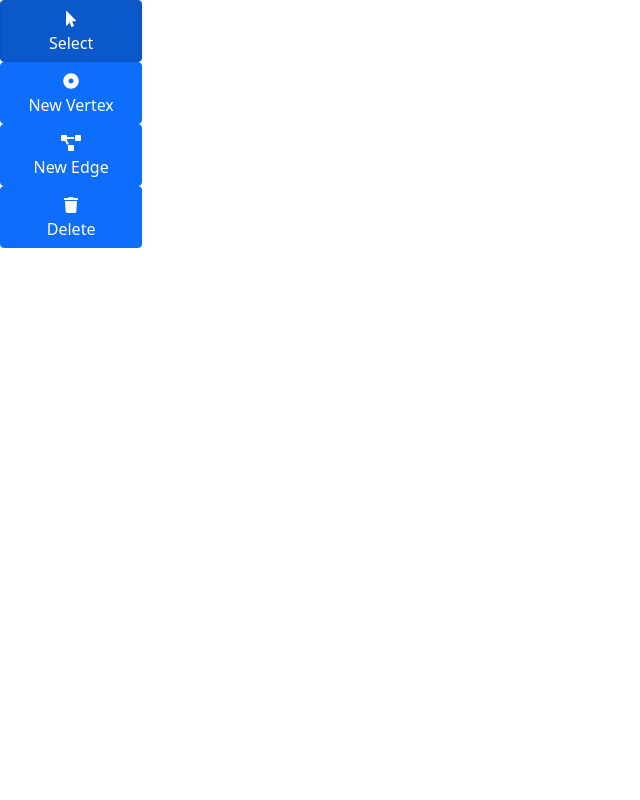
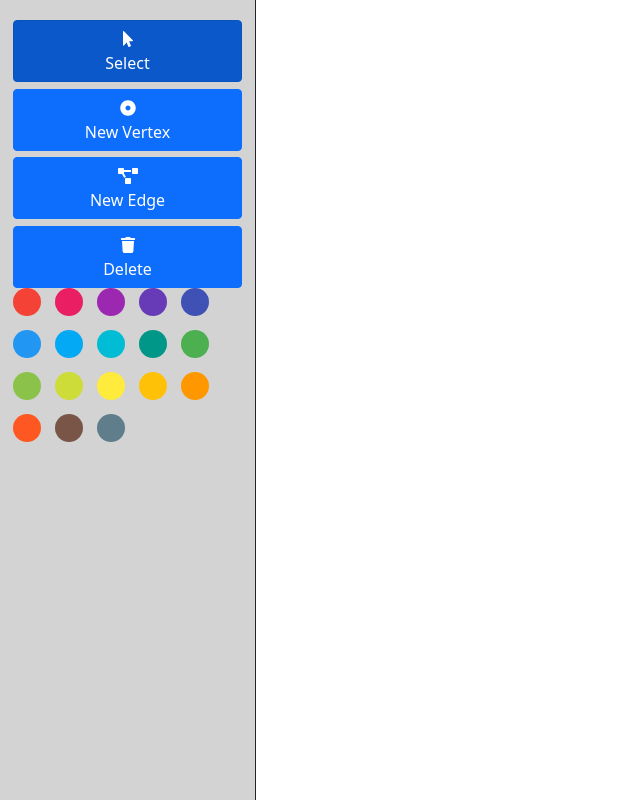
Before and after one commit to BenjaminMichaelis/graph-sketchpad, a React (Create React App) app: page / in a window 1280 px wide. Shown: the whole page, without its empty margins (0-640 px from the left). Built offline with nearby package versions, Linux system fonts and the light colour scheme.

Commit message:
Add Color Picker

```diff
--- a/package.json
+++ b/package.json
@@ -13,6 +13,7 @@
     "fortawesome": "^0.0.1-security",
     "react": "^17.0.2",
     "react-bootstrap": "^2.0.0",
+    "react-color": "^2.19.3",
     "react-dom": "^17.0.2",
     "react-fontawesome": "^1.7.1",
     "react-moveable": "^0.30.3",
--- a/src/App.js
+++ b/src/App.js
@@ -8,15 +8,19 @@ import ClickAction from './ClickAction';
 function App()
 {
     const [clickAction, setClickAction] = useState(ClickAction.SELECT)
+    const [color, setColor] = useState('#000000');
 
     return (
         <div className='App'>
         <Sidebar
             clickAction={clickAction}
             setClickAction={setClickAction}
+            color={color}
+            setColor={setColor}
         />
         <GraphingSurface
             clickAction={clickAction}
+            color={color}
         />
         </div>
     );
--- a/src/Edge.js
+++ b/src/Edge.js
@@ -7,6 +7,7 @@ function Edge(props)
     const [start, end] = edge.endpoints
     const [x1, y1] = start.position
     const [x2, y2] = end.position
+    const color = edge.color
 
     const rem2px = (rem) =>
     {
@@ -19,7 +20,7 @@ function Edge(props)
                 onClick={onClick}
                 className='Edge-Path'
                 fill='none'
-                stroke='black'
+                stroke={color}
                 strokeWidth='3'
                 d={
                     `M ${x1 - rem2px(10-1)} ${y1}
--- a/src/GraphingSurface.js
+++ b/src/GraphingSurface.js
@@ -8,7 +8,7 @@ import EdgeContainer from './EdgeContainer';
 
 function GraphingSurface(props)
 {
-    const {clickAction} = props
+    const {clickAction, color} = props
     const [vertices, setVertices] = useState([]);
     const [startEdge, setStartEdge] =useState(null);
     const [dragging, setDragging] = useState(null);
@@ -28,7 +28,7 @@ function GraphingSurface(props)
         {
             const x = event.clientX;
             const y = event.clientY;
-            addVertex({position: [x, y]});
+            addVertex({position: [x, y], color: color});
         }
     }
 
@@ -47,6 +47,10 @@ function GraphingSurface(props)
         {
             removeVertex(index)
         }
+        else if (clickAction === ClickAction.COLOR)
+        {
+            colorVertex(index, color)
+        }
     }
 
     const moveVertex = (index, newPosition) =>
@@ -64,6 +68,13 @@ function GraphingSurface(props)
         const vertexCopy = [...vertices];
         vertexCopy.splice(index, 1);
         setVertices(vertexCopy);
+    }
+
+    const colorVertex = (index, color) =>
+    {
+        const copy = [...vertices];
+        copy[index].color = color;
+        setVertices(copy);
     }
 
     const startDrag = (index) =>
@@ -92,7 +103,7 @@ function GraphingSurface(props)
         }
         else
         {
-            addEdge({endpoints: [vertices[startEdge],vertices[index]]})
+            addEdge({endpoints: [vertices[startEdge],vertices[index]], color: color})
             setStartEdge(null)
         }
     }
@@ -109,12 +120,23 @@ function GraphingSurface(props)
         setEdges(copy);
     }
 
+    const colorEdge = (index, color) =>
+    {
+        const copy = [...edges];
+        copy[index].color = color;
+        setEdges(copy);
+    }
+
     const onEdgeClick = (event, index) =>
     {
         if (clickAction === ClickAction.DELETE)
         {
             event.stopPropagation()
             removeEdge(index)
+        }
+        if (clickAction === ClickAction.COLOR)
+        {
+            colorEdge(index, color)
         }
     }
 
--- a/src/SideBarButton.css
+++ b/src/SideBarButton.css
@@ -1,5 +1,9 @@
 .SidebarButton {
-    width: 100%
+    width: 100%;
+    padding: 2%;
+    margin-top: 3%;
+    margin-left: auto;
+    margin-right: auto;
 }
 
 .SidebarButton-Name {
--- a/src/Sidebar.css
+++ b/src/Sidebar.css
@@ -1,4 +1,20 @@
 .Sidebar {
     height: 100%;
-    width: 10rem;
+    width: 20%;
+    padding: 1%;
+    background-color:lightgray;
+    border-right-color: black;
+    border-right: 1px;
+    border-right-style: solid;
+    flex-shrink: 0;
 }
+
+.Sidebar-ColorPicker
+{
+    width:"300%";
+    margin-top:"15px";
+    padding-top:"15px";
+    margin-left:"auto";
+    margin-right:"auto";
+    height:"90%";
+}
--- a/src/Sidebar.js
+++ b/src/Sidebar.js
@@ -4,10 +4,12 @@ import {FontAwesomeIcon} from "@fortawesome/react-fontawesome";
 import {faDotCircle, faLongArrowAltRight, faMousePointer, faProjectDiagram, faTrash} from "@fortawesome/free-solid-svg-icons";
 import ClickAction from "./ClickAction";
 import './Sidebar.css'
+import './SidebarButton.css';
+import { CirclePicker } from 'react-color'
 
 function Sidebar(props)
 {
-    const {clickAction, setClickAction} = props
+    const {clickAction, setClickAction, color, setColor} = props
 
     const makeButton = ({icon, name, currentClickAction}) =>
     {
@@ -34,6 +36,17 @@ function Sidebar(props)
     return (
         <div className="Sidebar">
             {buttonData.map(element => makeButton(element))}
+            {/* https://casesandberg.github.io/react-color/ */}
+            <CirclePicker
+                color = {color}
+                onChange={(color, event) => setColor(color.hex)}
+                width="auto"
+                margin-top="15px"
+                padding-top="15px"
+                margin-left="auto"
+                margin-right="auto"
+                height="auto"
+            />
         </div>
     );
 }
```
Also changed, not shown: 1 other file (tests, documents, lock files or other folders).
